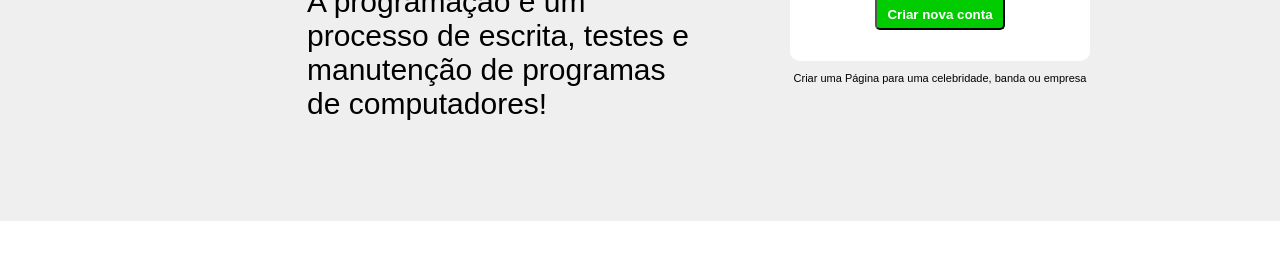
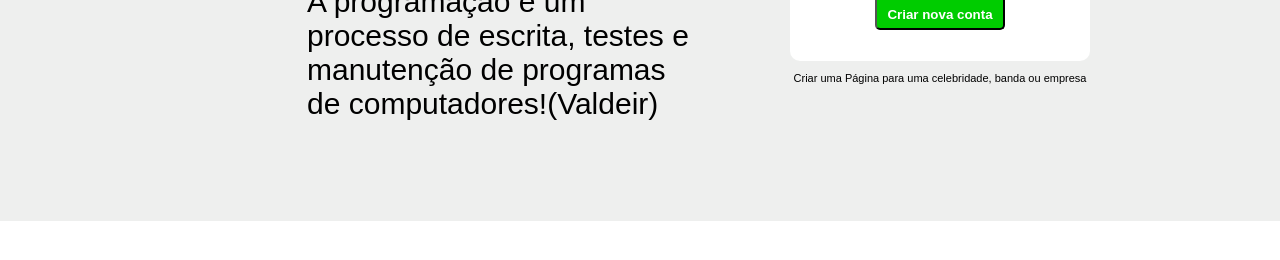
Before and after one commit to Valdeir201/minicurso-valdeir, a plain HTML site: page index.html in a window 1280 px wide. Shown: the part 252-512 px from the top of the page. Drawn offline with Linux system fonts and the light colour scheme.

Commit message:
Update index.html

```diff
--- a/index.html
+++ b/index.html
@@ -12,7 +12,7 @@
 			<figure>
 					<img src="logo.jpg">
 					<figcaption>A programação é um processo de escrita,
-						testes e manutenção de programas de computadores!</figcaption>
+						testes e manutenção de programas de computadores!(Valdeir)</figcaption>
 			</figure>
 		</section>
 
```
